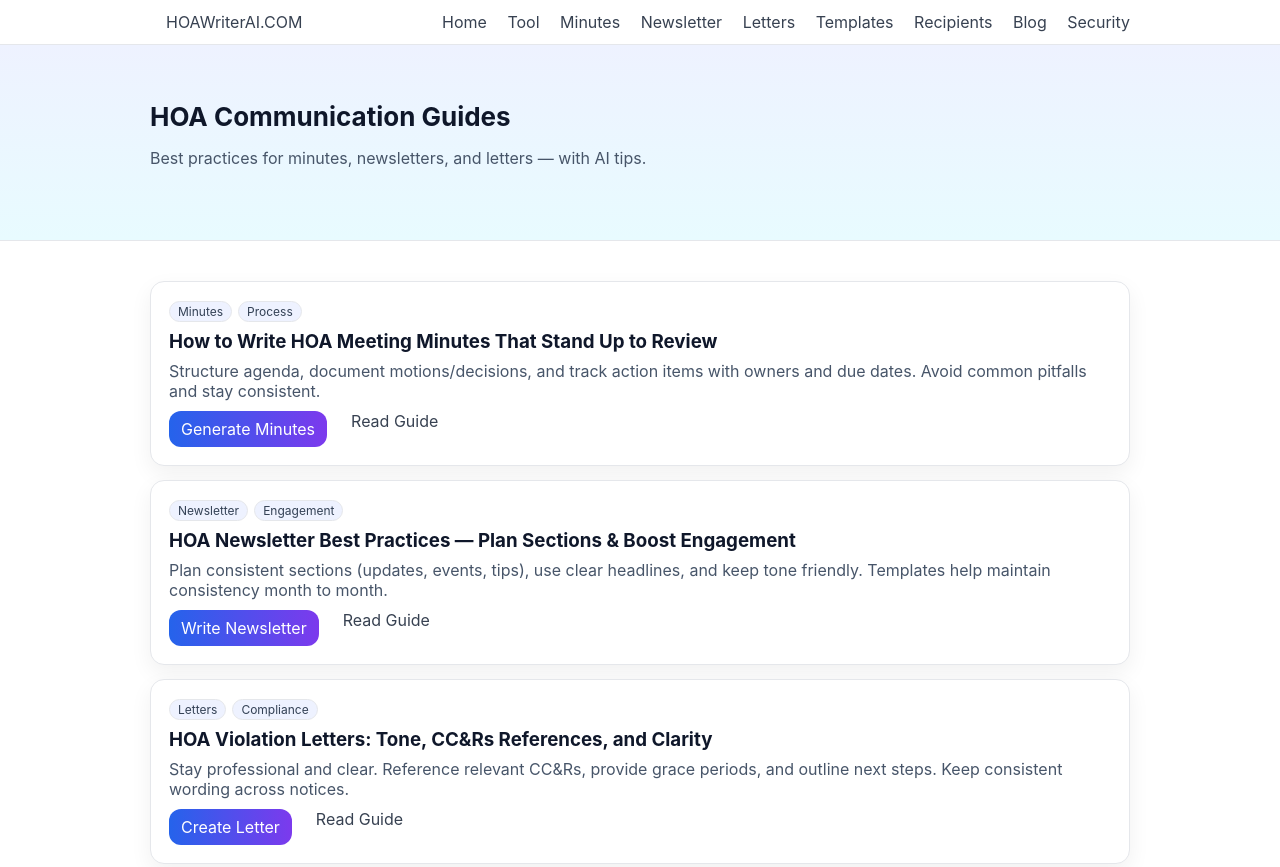
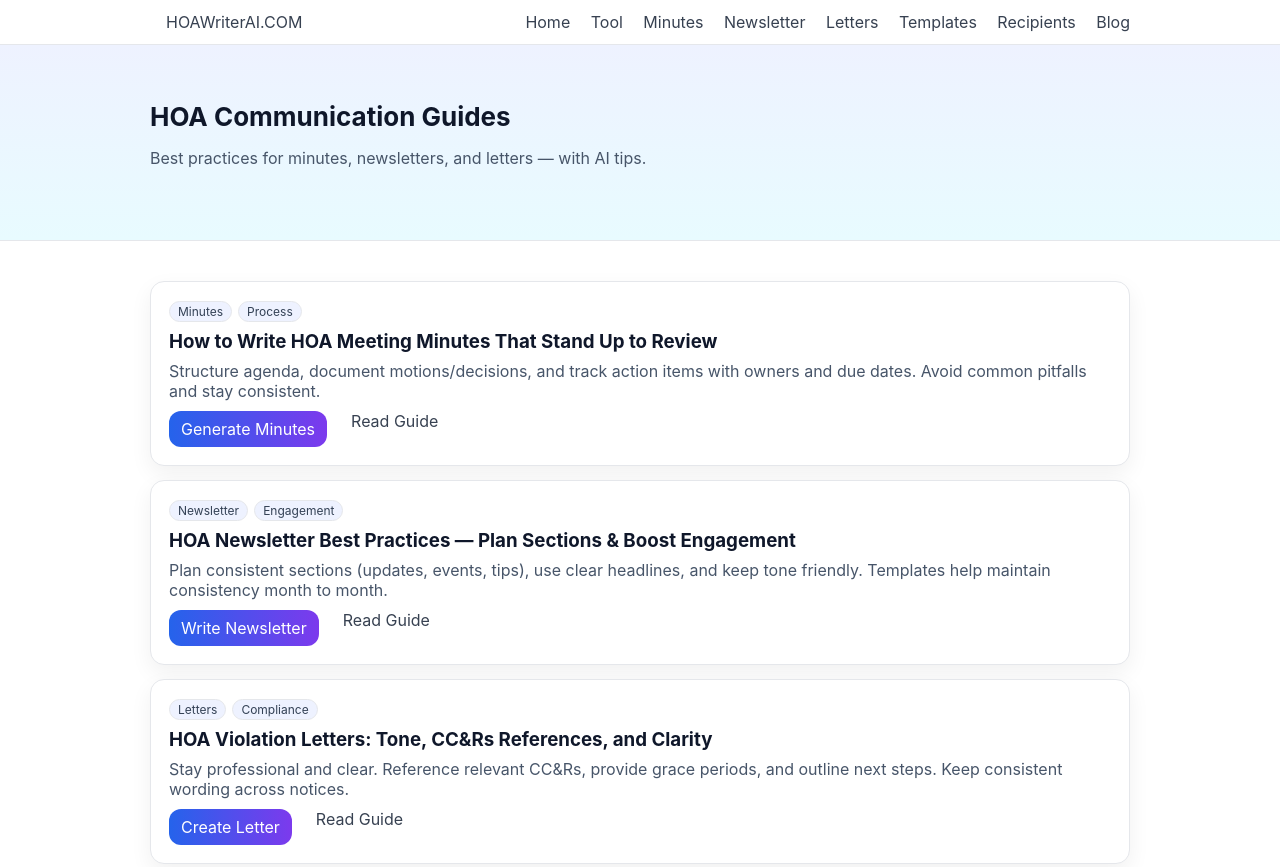
Before and after one commit to yuhongdim/hoawriterai, a website: page public/blog.html in a window 1280 px wide. Shown: the top 867 px of the page. Drawn offline with Linux system fonts and the light colour scheme.

Commit message:
Remove Security page and nav link across site

```diff
--- a/public/blog.html
+++ b/public/blog.html
@@ -34,7 +34,6 @@
           <a class="link" href="templates.html">Templates</a>
           <a class="link" href="recipients.html">Recipients</a>
           <a class="link" href="blog.html">Blog</a>
-          <a class="link" href="security-reliability.html">Security</a>
         </div>
       </div>
     </header>
```
Also changed, not shown: public/index.html (+0 -1 lines), public/letters.html (+0 -1 lines), public/minutes.html (+0 -1 lines), public/newsletter.html (+0 -1 lines), public/security-reliability.html (added).
